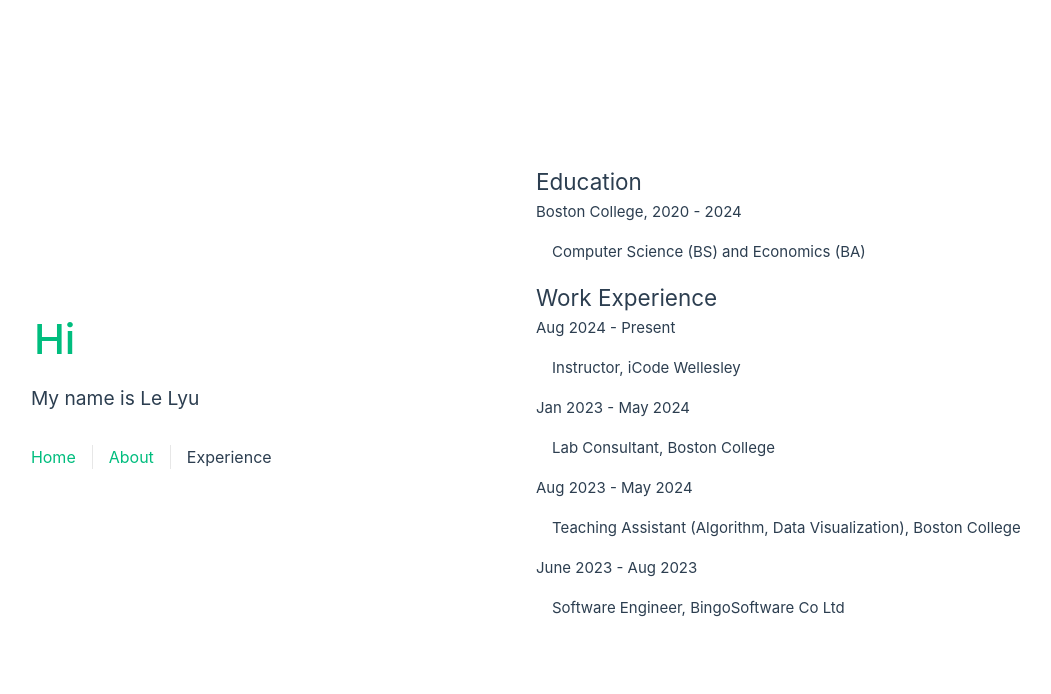
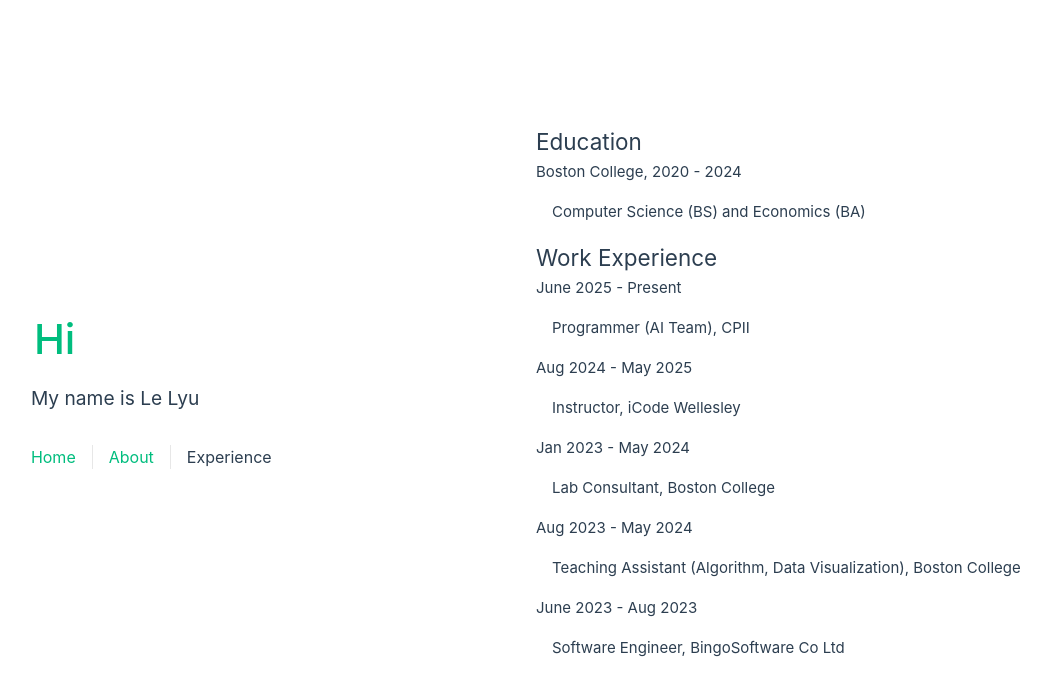
Before and after one commit to lelyu/about-wrapper, a Vue app: page /experience in a window 1280 px wide. Shown: the top 694 px of the page, without its empty margins (104-1155 px from the left). Built offline with nearby package versions, Linux system fonts and the light colour scheme.

Commit message:
docs: update experience

```diff
--- a/src/views/ExperienceView.vue
+++ b/src/views/ExperienceView.vue
@@ -4,7 +4,9 @@
     <h4>Boston College, 2020 - 2024</h4>
     <p>Computer Science (BS) and Economics (BA)</p>
     <h2>Work Experience</h2>
-    <h4>Aug 2024 - Present</h4>
+    <h4>June 2025 - Present</h4>
+    <p>Programmer (AI Team), CPII</p>
+    <h4>Aug 2024 - May 2025</h4>
     <p>Instructor, iCode Wellesley</p>
     <h4>Jan 2023 - May 2024</h4>
     <p>Lab Consultant, Boston College</p>
@@ -12,7 +14,6 @@
     <p>Teaching Assistant (Algorithm, Data Visualization), Boston College</p>
     <h4>June 2023 - Aug 2023</h4>
     <p>Software Engineer, BingoSoftware Co Ltd</p>
-
   </div>
 </template>
 
```
